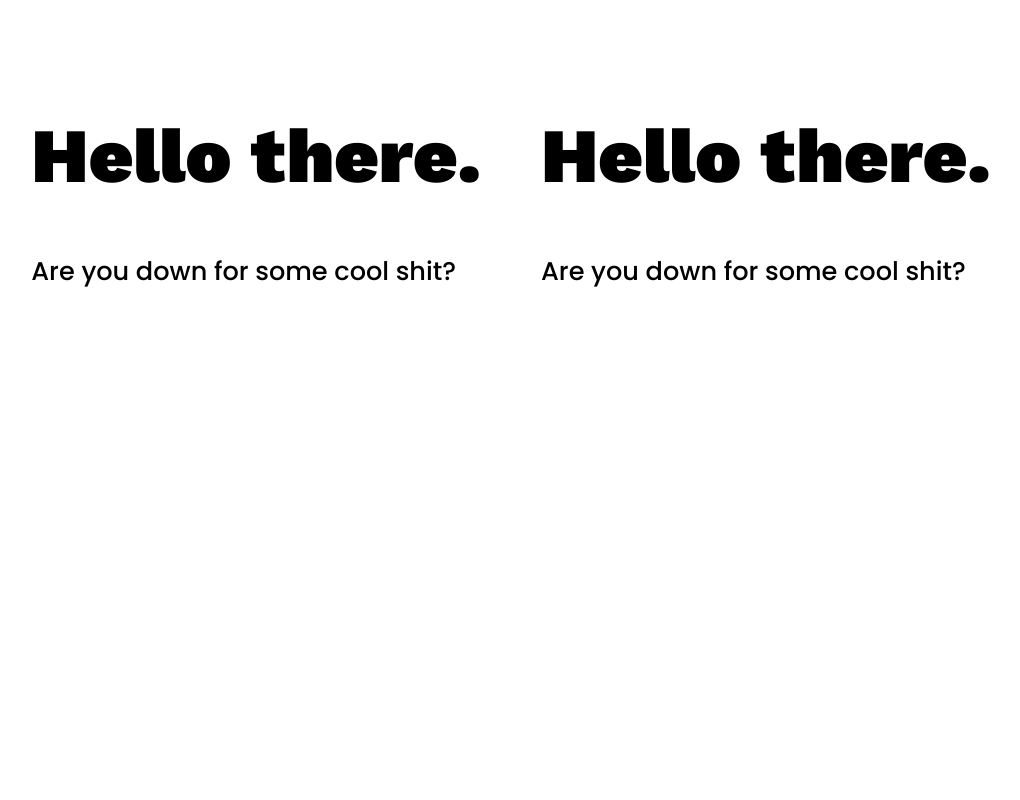
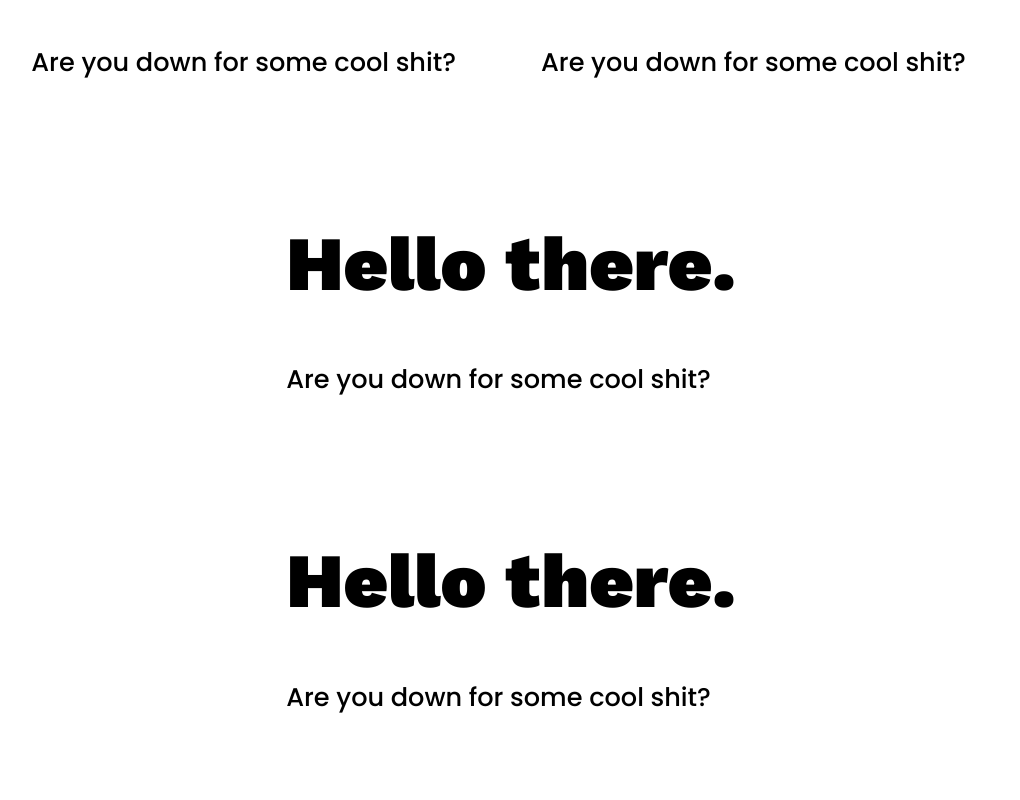
Before and after one commit to Schlomoh/ws-version-3, a Next.js app: page / in a window 1280 px wide. Shown: the part 980-1780 px from the top of the page, without its empty margins (129-1149 px from the left). Before the commit the page ends 1536 px from the top, so only its background shows below. Built offline with nearby package versions, Linux system fonts and the light colour scheme.

Commit message:
adding types + height prop

```diff
--- a/pages/index.tsx
+++ b/pages/index.tsx
@@ -19,13 +19,13 @@ const HomePage: NextPage = () => {
         keywords={headValues.keywords}
       />
       <main>
-      <ContentRow top bgColor="white">
+        <ContentRow height="full" bgColor="white">
           <>
             <h1>{text.greet.heading}</h1>
             <h3>{text.greet.subHeading}</h3>
           </>
         </ContentRow>
-        <ContentRow top bgColor="white">
+        <ContentRow bgColor="white">
           <>
             <h1>{text.greet.heading}</h1>
             <h3>{text.greet.subHeading}</h3>
@@ -35,7 +35,28 @@ const HomePage: NextPage = () => {
             <h3>{text.greet.subHeading}</h3>
           </>
         </ContentRow>
-
+        <ContentRow bgColor="white">
+          <>
+            <h1>{text.greet.heading}</h1>
+            <h3>{text.greet.subHeading}</h3>
+          </>
+        </ContentRow>
+        <ContentRow bgColor="white">
+          <>
+            <h1>{text.greet.heading}</h1>
+            <h3>{text.greet.subHeading}</h3>
+          </>
+        </ContentRow>
+        <ContentRow bgColor="white">
+          <>
+            <h1>{text.greet.heading}</h1>
+            <h3>{text.greet.subHeading}</h3>
+          </>
+          <>
+            <h1>{text.greet.heading}</h1>
+            <h3>{text.greet.subHeading}</h3>
+          </>
+        </ContentRow>
       </main>
     </>
   );
--- a/src/components/layout/ContentRow/crStyle.tsx
+++ b/src/components/layout/ContentRow/crStyle.tsx
@@ -14,34 +14,29 @@ export const StContentRow: any = styled.div`
   background-color: ${(props: any) => props.bgColor};
   color: ${(props: any) => (props.bgColor === "black" ? "white" : "unset")};
   min-height: ${(props: any) =>
-    props.top ? `calc(100vh - ${measurements.headerBar.height})` : "unset"};
+    props.height === "full"
+      ? `calc(100vh - ${measurements.headerBar.height})`
+      : props.height
+      ? props.height.toString() + "px"
+      : "unset"};
 `;
 
 export const Animation: any = styled.div.attrs((props: any) => {
   const base = { opacity: props.ratio };
-  let style;
-  const movement = (unit: string) =>
-    //right or left - positive = right
+  const movement = (unit: string, amount: number) =>
     `-${
       // using logarithmic function with base 2 (instead of e) for animation timing
-      (1 - Math.log(props.ratio * 1.2 + 1) / Math.log(2)) * 50
+      (1 - Math.log(props.ratio * 1.2 + 1) / Math.log(2)) * amount
       //height or width
     }${unit}`;
   switch (props.from) {
     case "bottom":
-      style = { bottom: movement("vh"), ...base };
-      break;
+      return { style: { bottom: movement("vh", 25), ...base } };
     case "left":
-      style = { left: movement("vw"), ...base };
-      break;
+      return { style: { left: movement("vw", 50), ...base } };
     case "right":
-      style = { right: movement("vw"), ...base };
+      return { style: { right: movement("vw", 50), ...base } };
   }
-
-  return {
-    // attrs method for frequently updated values
-    style: style,
-  };
 })`
   position: relative;
   // max-width: 100vw;
--- a/src/components/layout/ContentRow/index.tsx
+++ b/src/components/layout/ContentRow/index.tsx
@@ -1,5 +1,5 @@
 //react
-import { LegacyRef, useEffect } from "react";
+import { LegacyRef } from "react";
 //utils
 import useElementIntersection from "../../../utils/intersectionObserver";
 //style
@@ -10,22 +10,25 @@ import measurements from "../../../constants/measurements.json";
 type props = {
   children?: never[] | JSX.Element[] | JSX.Element;
   bgColor?: never | string;
-  top?: never | boolean;
+  height?: never | string | number;
 };
 
-function createRootMargin() {
+function createRootMargin(): string {
   // convert rem to pixels
   const remH = measurements.headerBar.height;
   const h = parseInt(remH.slice(remH.length - 4, remH.length - 1)) * 16;
   return `${h}px 0px 0px 0px`;
 }
 
-function createThresholdArr() {
+function createThresholdArr(): number[] {
   // array = [0.00, 0.01, ..., 0.99, 1.00]
   return Array.from(Array(100).keys(), (i) => i / 100);
 }
 
-function addAnimation(children: JSX.Element | JSX.Element[], ratio: any) {
+function addAnimation(
+  children: JSX.Element | JSX.Element[],
+  ratio: any
+): JSX.Element | JSX.Element[] {
   return Array.isArray(children) ? (
     children?.map((child, i) => {
       let direction = i === 0 ? "left" : i === 1 ? "right" : "bottom";
@@ -42,7 +45,7 @@ function addAnimation(children: JSX.Element | JSX.Element[], ratio: any) {
   );
 }
 
-const ContentRow = ({ children, bgColor, top }: props) => {
+const ContentRow = ({ children, bgColor, height }: props): JSX.Element => {
   const intObsvOptions = {
     root: null,
     rootMargin: createRootMargin(),
@@ -53,7 +56,7 @@ const ContentRow = ({ children, bgColor, top }: props) => {
 
   return (
     <div ref={elRef as LegacyRef<HTMLDivElement>}>
-      <StContentRow top={top} bgColor={bgColor}>
+      <StContentRow height={height} bgColor={bgColor}>
         {children ? addAnimation(children, ratio) : null}
       </StContentRow>
     </div>
```
